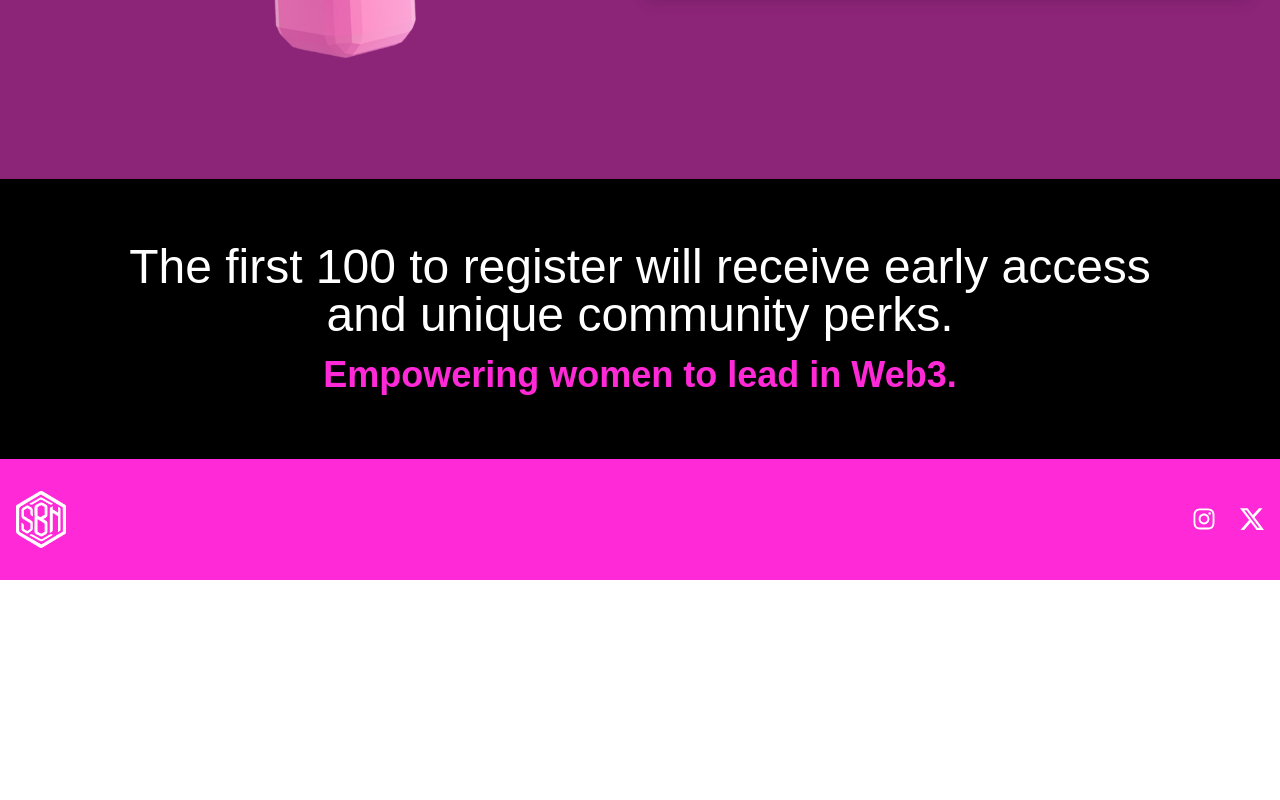
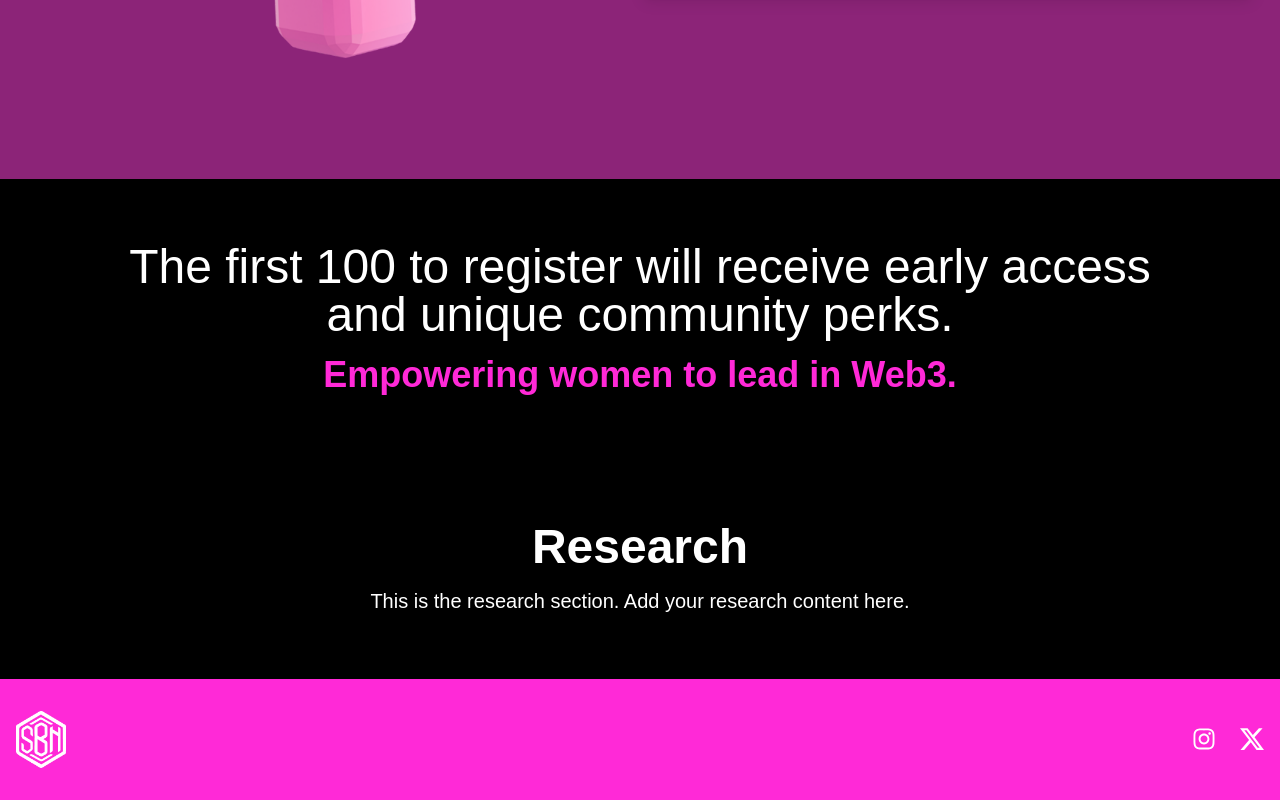
Before and after one commit to lgtapi/landingS, a Next.js app: page / in a window 1280 px wide. Shown: the part 1837-2637 px from the top of the page. Before the commit the page ends 2417 px from the top, so only its background shows below. Built offline with nearby package versions, Linux system fonts and the light colour scheme; no server answers.

Commit message:
new comoponets Research

```diff
--- a/src/app/page.js
+++ b/src/app/page.js
@@ -3,6 +3,7 @@ import Header from '../components/Header';
 import CallToAction from '../components/CallToAction';
 import Form from '../components/Form';
 import PerksSection from '../components/PerksSection';
+import Research from '../components/Research';
 import Footer from '../components/Footer';
 
 export default function LandingPage() {
@@ -14,6 +15,9 @@ export default function LandingPage() {
       <main>
         <Form />
         <PerksSection />
+        <div id="research">
+          <Research />
+        </div>
       </main>
       <Footer />
     </div>
--- a/src/components/Navbar.js
+++ b/src/components/Navbar.js
@@ -24,6 +24,7 @@ export default function Navbar() {
             <a href="#form-section" className="hover:text-pink-500 transition-colors duration-300">Profiles</a>
             <a href="#form-section" className="hover:text-pink-500 transition-colors duration-300">Projects</a>
             <a href="#form-section" className="hover:text-pink-500 transition-colors duration-300">Forum</a>
+            <a href="#research" className="hover:text-pink-500 transition-colors duration-300">Research</a>
             <a href="#form-section" className="hover:text-pink-500 transition-colors duration-300">Contact Us</a>
           </div>
         </div>
@@ -43,7 +44,8 @@ export default function Navbar() {
             <a href="#form-section" className="block hover:text-pink-500">Profiles</a>
             <a href="#form-section" className="block hover:text-pink-500">Projects</a>
             <a href="#form-section" className="block hover:text-pink-500">Forum</a>
-                    <a href="#form-section" className="block hover:text-pink-500">Contact Us</a>
+            <a href="#research" className="block hover:text-pink-500">Research</a>
+            <a href="#form-section" className="block hover:text-pink-500">Contact Us</a>
             <a href="#form-section" className="mt-4 block px-4 py-2 leading-none border rounded-2xl text-white border-white transition-colors duration-300 ring-1 shadow-2xl" style={{ borderColor: '#FF29D7' }}>
               Join the waitlist
             </a>
--- /dev/null
+++ b/src/components/Research.js
@@ -0,0 +1,12 @@
+import React from 'react';
+
+export default function Research() {
+  return (
+    <section className="bg-black text-white text-center py-16 px-6">
+      <div className="container mx-auto">
+        <h2 className="text-5xl font-bold mb-4">Research</h2>
+        <p className="text-xl">This is the research section. Add your research content here.</p>
+      </div>
+    </section>
+  );
+}
```
